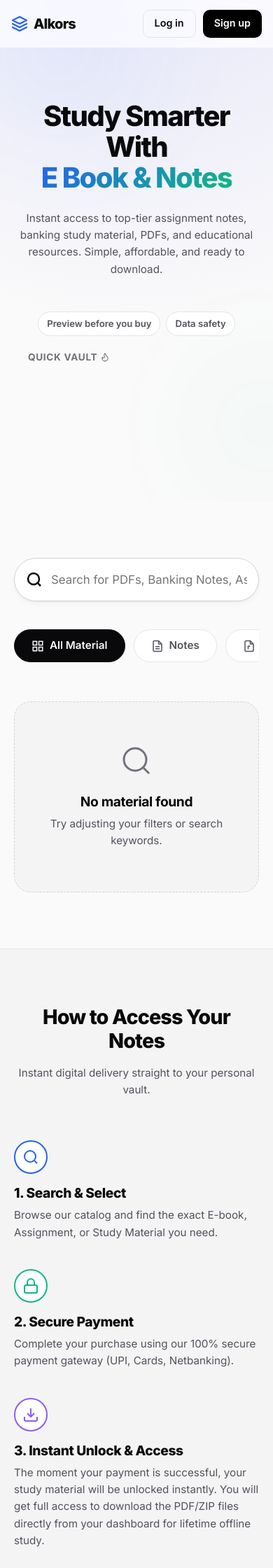
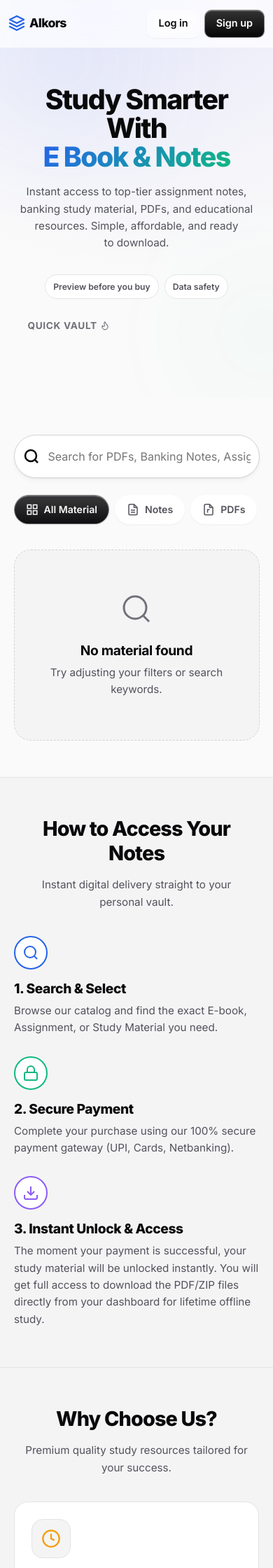
Before and after one commit to rajsinghghs/aikors-latest, a FastAPI app: page / in a window 390 px wide, after a click on "Skip to content". Shown: the top 2240 px of the page at 70% size. Run offline with FastAPI, Linux system fonts and the light colour scheme; data that the repository does not hold is empty; some libraries are stand-ins or nearby versions.

Commit message:
Polish responsive UI with glass controls

```diff
--- a/css/main.css
+++ b/css/main.css
@@ -474,3 +474,125 @@ img, svg { max-width: 100%; }
   .reveal { opacity: 1; transform: none; }
   .notfound-code { animation: none; }
 }
+
+/* ---------- Premium glass controls ---------- */
+button { background-color: rgba(var(--bg-surface-rgb), 0.62); }
+
+button,
+button[class]:not(:disabled),
+button[class]:disabled,
+.btn-primary,
+.btn-ghost,
+.btn-nav,
+.btn-buy,
+.quick-card-btn,
+.chip,
+.page-btn,
+.menu-toggle-btn,
+.modal-close,
+.lightbox-close,
+.password-toggle,
+.star-btn,
+.pending-shot-remove {
+  border: 1px solid rgba(255, 255, 255, 0.42);
+  background-image: linear-gradient(180deg, rgba(255, 255, 255, 0.2), rgba(255, 255, 255, 0.025));
+  -webkit-backdrop-filter: blur(12px) saturate(145%);
+  backdrop-filter: blur(12px) saturate(145%);
+  box-shadow: inset 0 1px 0 rgba(255, 255, 255, 0.32), var(--shadow-sm);
+  transition: transform var(--dur) var(--ease-out), box-shadow var(--dur), border-color var(--dur), background-color var(--dur);
+}
+
+button:not(:disabled):hover,
+button[class]:not(:disabled):hover,
+.btn-primary:hover,
+.btn-ghost:hover,
+.btn-nav:hover,
+.btn-buy:hover,
+.quick-card-btn:hover,
+.chip:hover,
+.page-btn:hover,
+.menu-toggle-btn:hover,
+.modal-close:hover,
+.lightbox-close:hover,
+.password-toggle:hover,
+.star-btn:hover,
+.pending-shot-remove:hover {
+  box-shadow: inset 0 1px 0 rgba(255, 255, 255, 0.42), var(--shadow-md);
+  transform: translateY(-1px);
+}
+
+button:not(:disabled):active,
+.btn-primary:active,
+.btn-ghost:active,
+.btn-nav:active,
+.btn-buy:active,
+.quick-card-btn:active,
+.chip:active,
+.page-btn:active,
+.menu-toggle-btn:active,
+.modal-close:active,
+.lightbox-close:active,
+.password-toggle:active,
+.star-btn:active,
+.pending-shot-remove:active {
+  transform: translateY(0) scale(0.985);
+}
+
+button:disabled { cursor: not-allowed; }
+
+@media (prefers-color-scheme: dark) {
+  button,
+  button[class]:not(:disabled),
+  button[class]:disabled,
+  .btn-primary,
+  .btn-ghost,
+  .btn-nav,
+  .btn-buy,
+  .quick-card-btn,
+  .chip,
+  .page-btn,
+  .menu-toggle-btn,
+  .modal-close,
+  .lightbox-close,
+  .password-toggle,
+  .star-btn,
+  .pending-shot-remove {
+    border-color: rgba(255, 255, 255, 0.12);
+    background-image: linear-gradient(180deg, rgba(255, 255, 255, 0.1), rgba(255, 255, 255, 0.015));
+    box-shadow: inset 0 1px 0 rgba(255, 255, 255, 0.1), var(--shadow-sm);
+  }
+}
+
+@media (prefers-reduced-motion: reduce) {
+  button:hover,
+  button:active,
+  .btn-primary:hover,
+  .btn-ghost:hover,
+  .btn-nav:hover,
+  .btn-buy:hover,
+  .quick-card-btn:hover,
+  .chip:hover,
+  .page-btn:hover,
+  .menu-toggle-btn:hover,
+  .modal-close:hover,
+  .lightbox-close:hover,
+  .password-toggle:hover,
+  .star-btn:hover,
+  .pending-shot-remove:hover { transform: none; }
+}
+
+@media (max-width: 768px) {
+  .container { padding-inline: 20px; }
+  .navbar { padding-inline: max(16px, env(safe-area-inset-left)); }
+  .nav-actions { gap: 8px; }
+  .site-footer { padding-top: 40px; }
+}
+
+@media (max-width: 420px) {
+  .container { padding-inline: 16px; }
+  .navbar { gap: 8px; padding-inline: 12px; }
+  .nav-logo { gap: 6px; font-size: 1.1rem; }
+  .nav-actions { gap: 6px; }
+  .auth-shell { padding-inline: 12px; }
+  .auth-card { border-radius: 20px; }
+}
--- a/templates/index.html
+++ b/templates/index.html
@@ -150,6 +150,86 @@
       .pro-card:hover .btn-buy { background: var(--accent); color: #fff; }
       .bento-card:hover { border-color: var(--accent); transform: translateY(-5px); box-shadow: var(--shadow-lg); }
     }
+  }
+
+  /* A balanced storefront rhythm across small phones, tablets, and wide screens. */
+  .hero {
+    min-height: min(850px, 88svh);
+    padding: calc(var(--nav-h) + clamp(48px, 8vh, 96px)) clamp(18px, 5vw, 64px) clamp(56px, 8vw, 96px);
+  }
+  .hero-title { text-wrap: balance; }
+  .hero-subtitle { text-wrap: pretty; }
+  .catalog-section { padding-inline: clamp(16px, 5vw, 64px); }
+  .products-grid { gap: clamp(16px, 2vw, 28px); }
+  .pro-card { box-shadow: var(--shadow-sm); }
+  .pro-card-body { padding: clamp(18px, 2.2vw, 26px); }
+  .btn-buy, .quick-card-btn, .chip {
+    border: 1px solid rgba(255, 255, 255, 0.42);
+    background-image: linear-gradient(180deg, rgba(255, 255, 255, 0.2), rgba(255, 255, 255, 0.025));
+    -webkit-backdrop-filter: blur(12px) saturate(145%);
+    backdrop-filter: blur(12px) saturate(145%);
+    box-shadow: inset 0 1px 0 rgba(255, 255, 255, 0.32), 0 4px 12px rgba(15, 23, 42, 0.06);
+    transition: transform 0.25s cubic-bezier(0.16, 1, 0.3, 1), box-shadow 0.25s ease, background-color 0.25s ease, color 0.25s ease;
+  }
+  .btn-buy:hover, .quick-card-btn:hover, .chip:hover { transform: translateY(-2px); }
+  .btn-buy:active, .quick-card-btn:active, .chip:active { transform: scale(0.98); }
+  .pro-footer { gap: 12px; }
+  .btn-buy { flex: 0 0 auto; }
+
+  @media (prefers-color-scheme: dark) {
+    .btn-buy, .quick-card-btn, .chip {
+      border-color: rgba(255, 255, 255, 0.12);
+      background-image: linear-gradient(180deg, rgba(255, 255, 255, 0.1), rgba(255, 255, 255, 0.015));
+      box-shadow: inset 0 1px 0 rgba(255, 255, 255, 0.1), 0 4px 12px rgba(0, 0, 0, 0.18);
+    }
+  }
+
+  @media (max-width: 767px) {
+    .hero { min-height: 0; padding-top: calc(var(--nav-h) + 54px); padding-bottom: 40px; }
+    .hero-title { font-size: clamp(2.45rem, 10vw, 4rem); line-height: 1.04; margin-bottom: 18px; }
+    .hero-subtitle { margin-bottom: 24px; }
+    .trust-row { gap: 8px; }
+    .trust-row a { padding: 7px 11px; font-size: 0.76rem; }
+    .mobile-quick-vault { margin-top: 28px; }
+    .swipe-scroll { padding-inline: 4px; scroll-padding-inline: 4px; }
+    .quick-card { flex-basis: min(78vw, 290px); }
+    .catalog-section { padding-block: 52px; }
+    .search-container { margin-bottom: 24px; }
+    .mac-search { padding-inline: 12px; }
+    .mac-search input { min-width: 0; font-size: 1rem; }
+    .filter-chips { gap: 8px; margin-bottom: 24px; padding-bottom: 12px; }
+    .chip { padding: 9px 16px; font-size: 0.88rem; }
+    .products-grid { grid-template-columns: minmax(0, 1fr); gap: 16px; }
+    .pro-card { border-radius: 18px; }
+    .pro-card-image-wrap { aspect-ratio: 16 / 9; }
+    .pro-desc { margin-bottom: 18px; }
+    .process-section, .bento-section { padding-block: 56px; }
+    .section-header-center { margin-bottom: 36px; }
+    .timeline { gap: 28px; }
+    .bento-grid { gap: 16px; }
+    .bento-card { padding: 24px; border-radius: 20px; }
+  }
+
+  @media (min-width: 768px) and (max-width: 1023px) {
+    .hero { min-height: min(720px, 86svh); padding-top: calc(var(--nav-h) + 72px); }
+    .catalog-section { padding-inline: 32px; }
+    .products-grid { gap: 18px; }
+    .pro-card-body { padding: 18px; }
+    .pro-footer { align-items: flex-end; }
+    .btn-buy { padding-inline: 15px; }
+  }
+
+  @media (min-width: 1024px) {
+    .hero {
+      min-height: min(760px, 84svh);
+      padding-top: calc(var(--nav-h) + clamp(40px, 5vh, 64px));
+      padding-bottom: clamp(48px, 5vw, 72px);
+    }
+  }
+
+  @media (prefers-reduced-motion: reduce) {
+    .btn-buy, .quick-card-btn, .chip { transition: none; }
+    .btn-buy:hover, .quick-card-btn:hover, .chip:hover { transform: none; }
   }
 </style>
 {% endblock %}
```
